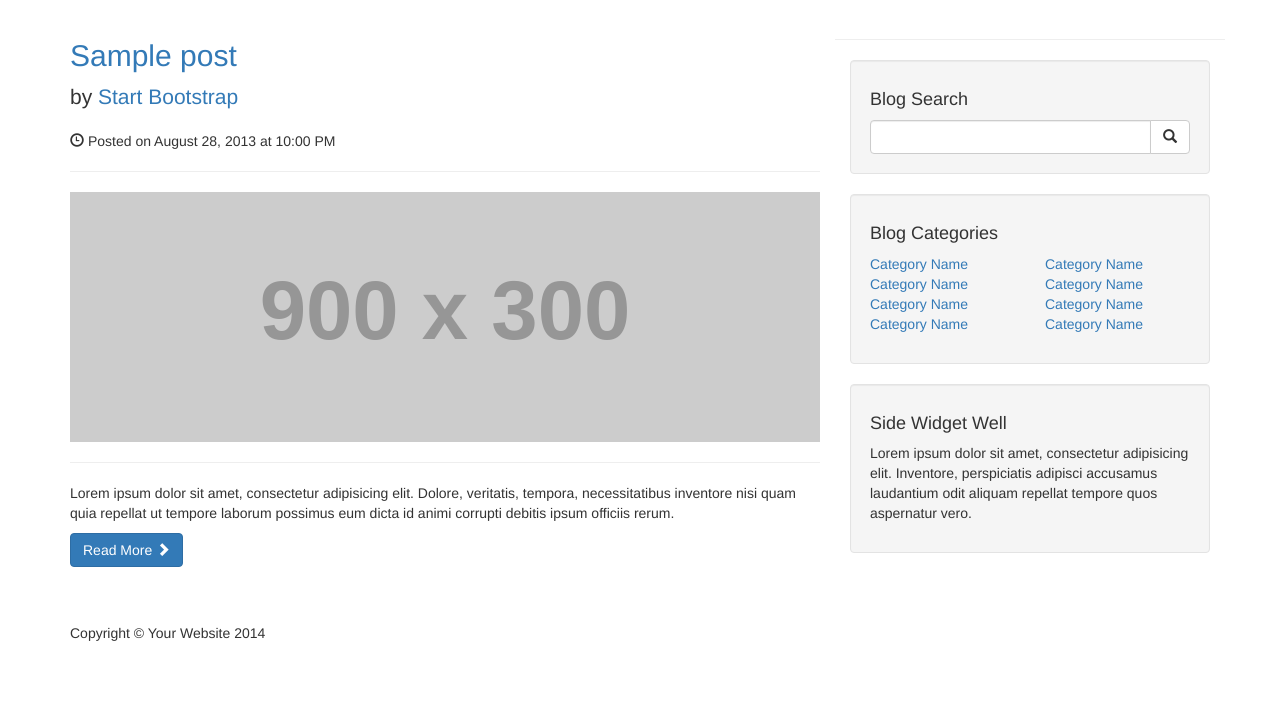
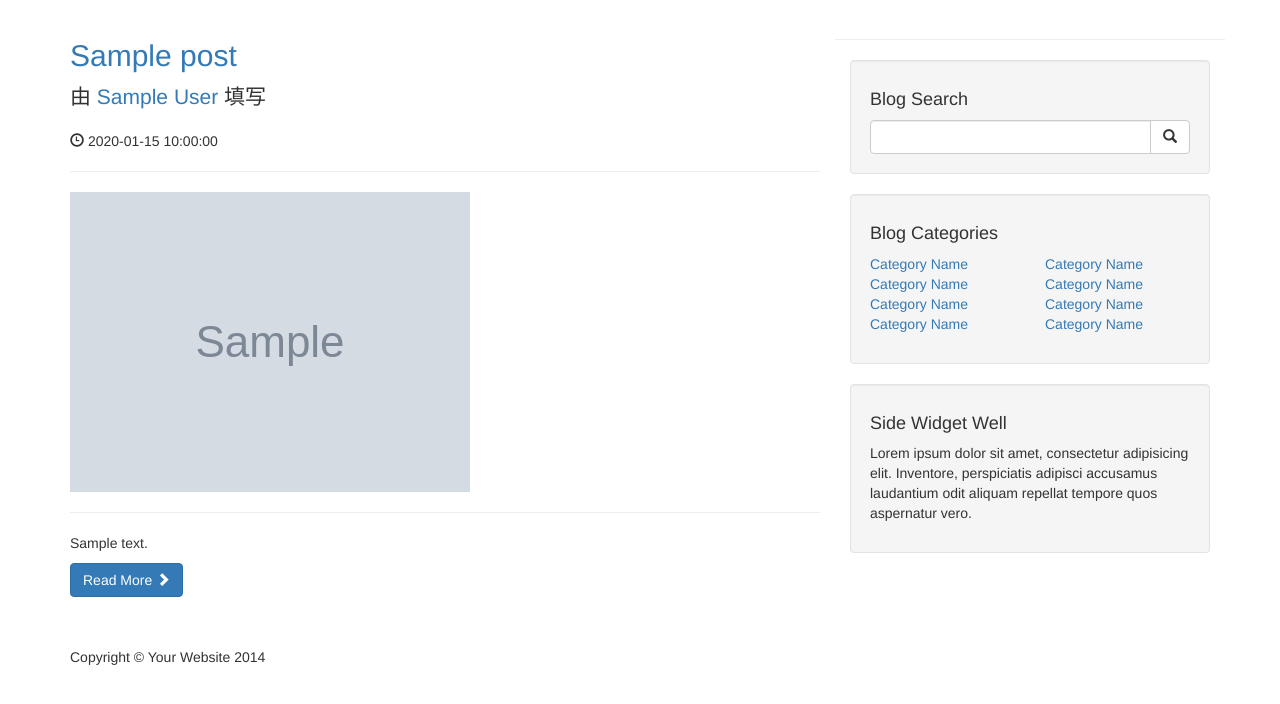
Before and after one commit to yaoxs7503/cms, a PHP site: page / in a window 1280 px wide. Shown: the part 51-755 px from the top of the page. Run offline with PHP 8.4, Linux system fonts and the light colour scheme; tables that the repository leaves empty or names only in its code hold one stand-in row (values such as "Sample post"); grey boxes marked "Sample" are stand-in pictures; grey boxes labelled with a size stand in for pictures from a placeholder-image service; some libraries are stand-ins or nearby versions.

Commit message:
index 主页导入数据成功

```diff
--- a/index.php
+++ b/index.php
@@ -19,6 +19,10 @@ include "includes/header.php";
             $select_posts = mysqli_query($connection, $query);
             while ($row = mysqli_fetch_assoc($select_posts)) {
                 $post_title = $row['post_title'];
+                $post_author=$row['post_author'];
+                $post_date=$row['post_date'];
+                $post_image=$row['post_image'];
+                $post_content=$row['post_content'];
                 ?>
                 <!-- First Blog Post -->
                 <h2>
@@ -27,13 +31,18 @@ include "includes/header.php";
                     </a>
                 </h2>
                 <p class="lead">
-                    by <a href="index.php">Start Bootstrap</a>
+                    由 <a href="index.php">
+                        <?php echo $post_author ?>
+                    </a>
+                    填写
                 </p>
-                <p><span class="glyphicon glyphicon-time"></span> Posted on August 28, 2013 at 10:00 PM</p>
+                <p><span class="glyphicon glyphicon-time"></span>
+                <?php echo $post_date ?></p>
+            </p>
                 <hr>
-                <img class="img-responsive" src="http://placehold.it/900x300" alt="">
+                <img class="img-responsive" src="images/<?php echo $post_image; ?>" alt="">
                 <hr>
-                <p>Lorem ipsum dolor sit amet, consectetur adipisicing elit. Dolore, veritatis, tempora, necessitatibus inventore nisi quam quia repellat ut tempore laborum possimus eum dicta id animi corrupti debitis ipsum officiis rerum.</p>
+                <p><?php echo $post_content ?></p>
                 <a class="btn btn-primary" href="#">Read More <span class="glyphicon glyphicon-chevron-right"></span></a>
 
             <?php } ?>
```
